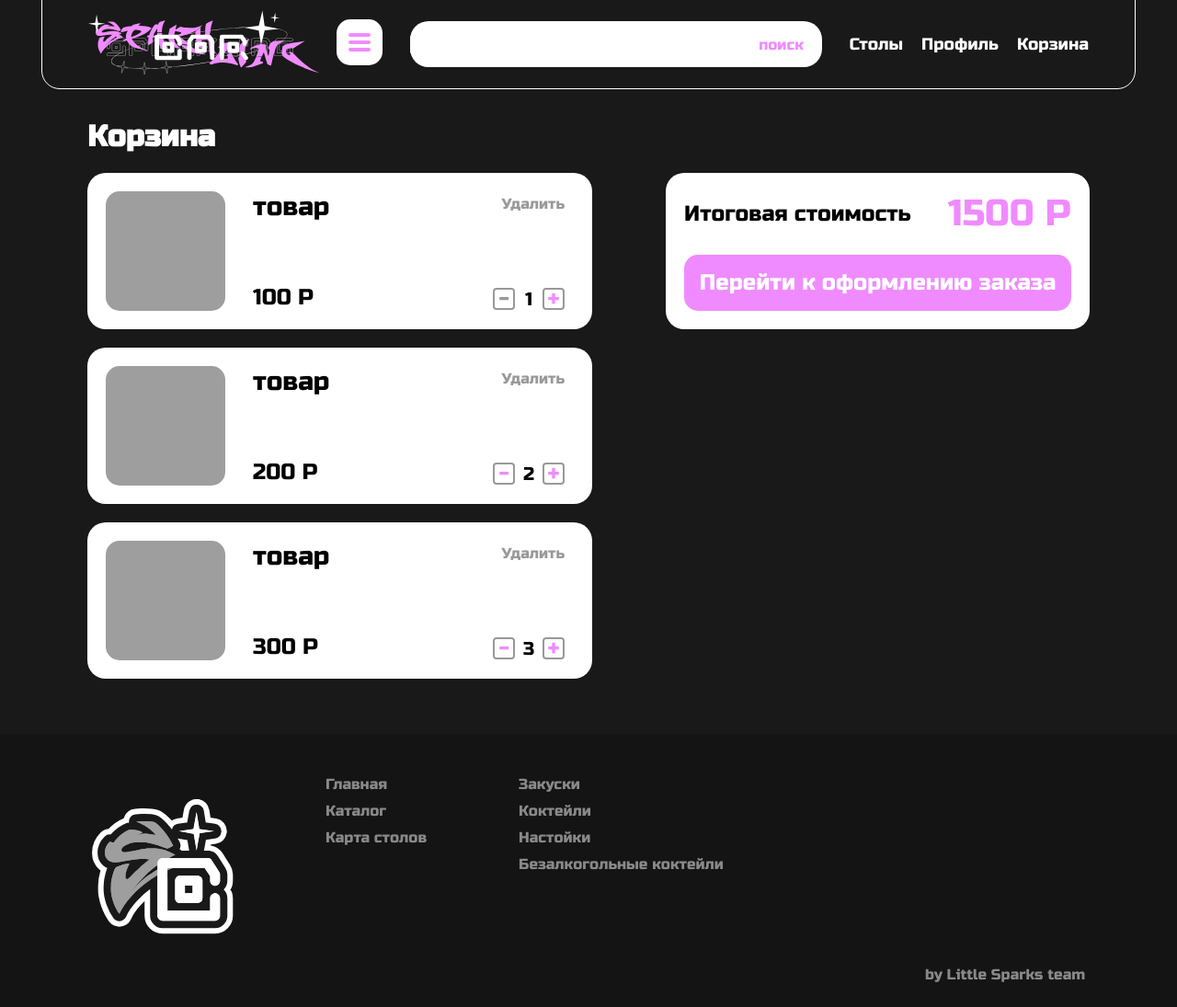
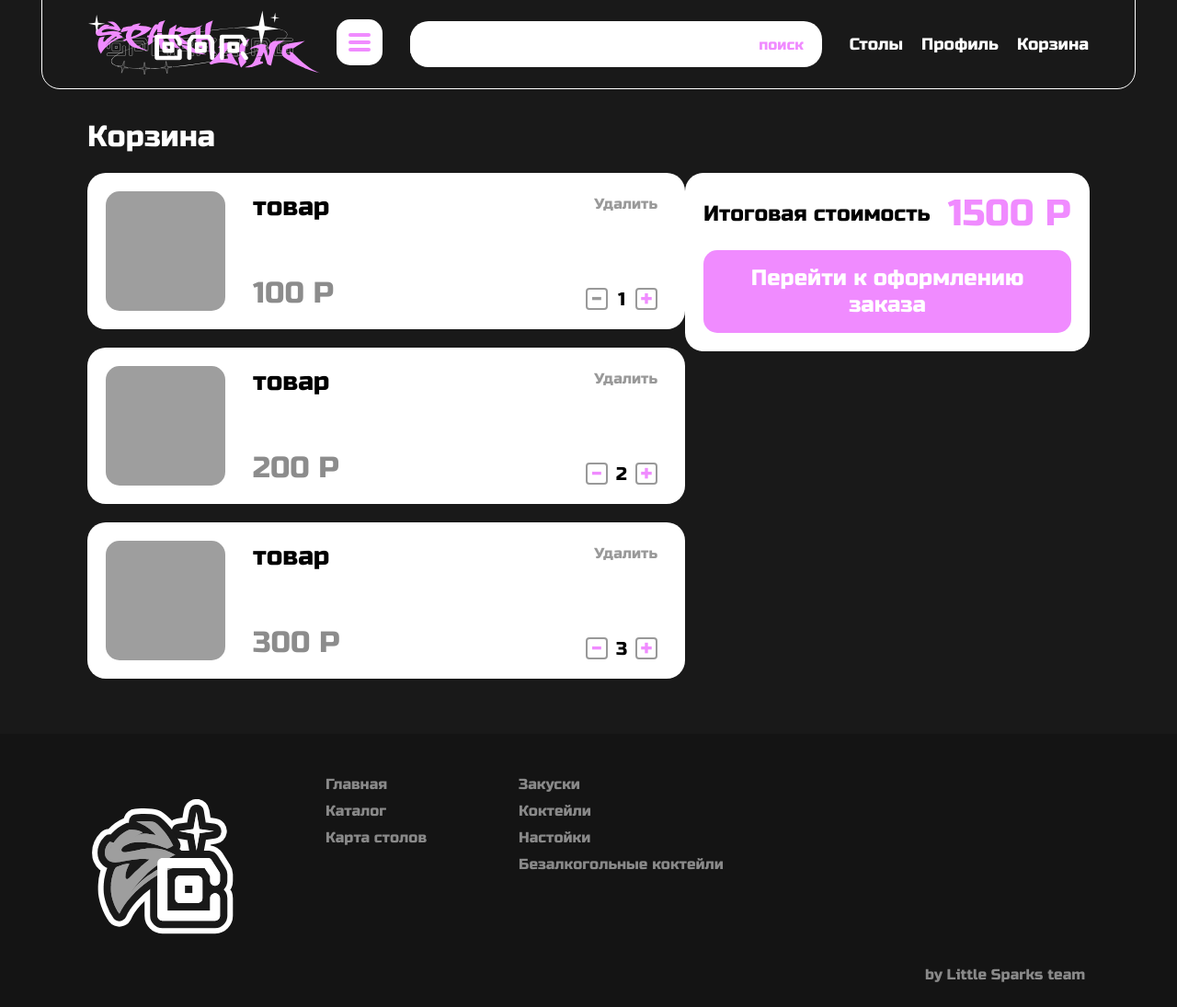
Before and after one commit to YugPancake/Sparkling-Bar, a Flask app: page /cart in a window 1280 px wide. Shown: the whole page at 92% size. Run offline with Flask 3, Linux system fonts and the light colour scheme; a user stored in the database is signed in; grey boxes are pictures that could not be loaded.

Commit message:
визуальные исправления в корзине

```diff
--- a/static/css/cart_style.css
+++ b/static/css/cart_style.css
@@ -1,6 +1,5 @@
 .cart-container {
     display: flex;
-    gap: 80px;
     align-items: flex-start;
     justify-content: space-between;
     margin-top: 20px;
@@ -10,7 +9,6 @@
     display: flex;
     flex-direction: column;
     gap: 20px;
-    width: 600px;
 }
 
 .cart-items .card {
@@ -22,6 +20,7 @@
     gap: 30px;
     box-sizing: border-box;
     min-height: 170px;
+    width: 650px;
 }
 
 .cart-items .card img {
@@ -146,5 +145,6 @@
 }
 
 .cart-item-price {
-    font-size: 1.2em;
+    font-size: 32px;
+    color: #8C8C8C;
 }
--- a/templates/cart.html
+++ b/templates/cart.html
@@ -1,7 +1,7 @@
 {% extends "base.html" %}
 
 {% block content %}
-    <h1 class="page_title white_text">Корзина</h1>
+    <div class="page_title white_text">Корзина</div>
     <div class="cart-container">
         <div class="cart-items">
             {% for item in cart_items %}
```
